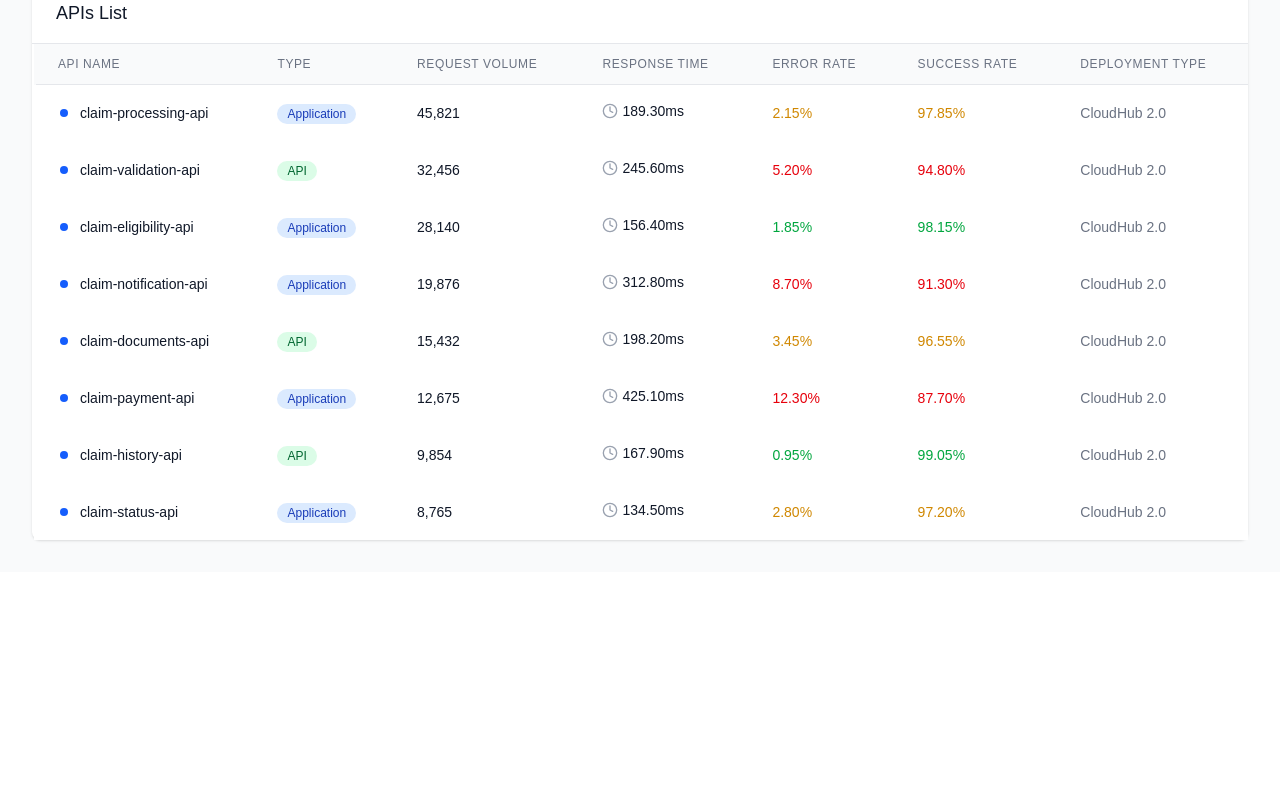
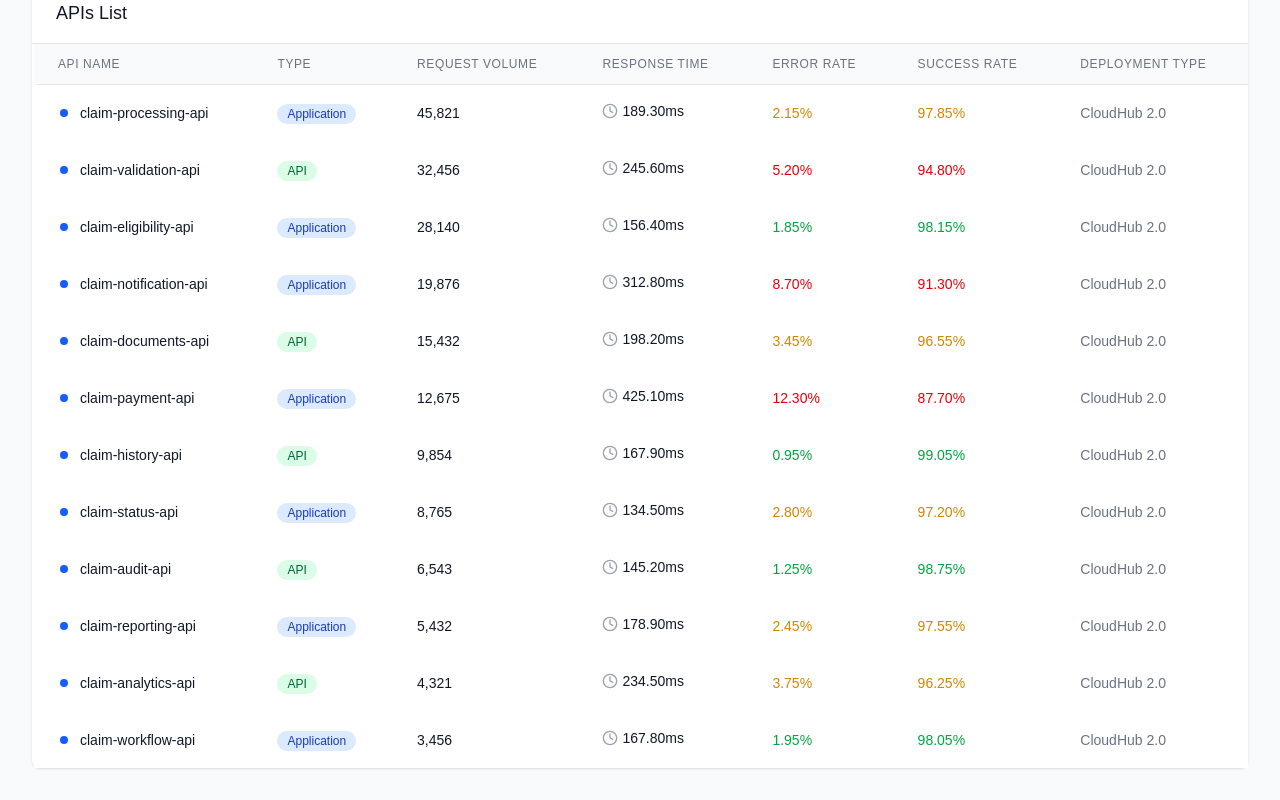
Before and after one commit to codecraft26/anylytics--medica-anypoint-, a Next.js app: page / in a window 1280 px wide. Shown: the part 370-1170 px from the top of the page. Before the commit the page ends 942 px from the top, so only its background shows below. Built offline with nearby package versions, Linux system fonts and the light colour scheme.

Commit message:
adding more data

```diff
--- a/src/component/Dashabord.tsx
+++ b/src/component/Dashabord.tsx
@@ -114,7 +114,49 @@ const ClaimApiDashboard: React.FC = () => {
         errorRate: 2.80,
         successRate: 97.20,
         deploymentType: 'CloudHub 2.0'
+      },
+      {
+        id: 9,
+        name: 'claim-audit-api',
+        type: 'API',
+        requestVolume: 6543,
+        responseTime: '145.20ms',
+        errorRate: 1.25,
+        successRate: 98.75,
+        deploymentType: 'CloudHub 2.0'
+      },
+      {
+        id: 10,
+        name: 'claim-reporting-api',
+        type: 'Application',
+        requestVolume: 5432,
+        responseTime: '178.90ms',
+        errorRate: 2.45,
+        successRate: 97.55,
+        deploymentType: 'CloudHub 2.0'
+      },
+      {
+        id: 11,
+        name: 'claim-analytics-api',
+        type: 'API',
+        requestVolume: 4321,
+        responseTime: '234.50ms',
+        errorRate: 3.75,
+        successRate: 96.25,
+        deploymentType: 'CloudHub 2.0'
+      },
+      {
+        id: 12,
+        name: 'claim-workflow-api',
+        type: 'Application',
+        requestVolume: 3456,
+        responseTime: '167.80ms',
+        errorRate: 1.95,
+        successRate: 98.05,
+        deploymentType: 'CloudHub 2.0'
       }
+
+
     ],
     QA: [
       {
@@ -145,6 +187,46 @@ const ClaimApiDashboard: React.FC = () => {
         responseTime: '189.60ms',
         errorRate: 3.15,
         successRate: 96.85,
+        deploymentType: 'CloudHub 2.0'
+      },
+      {
+        id: 4,
+        name: 'claim-notification-api',
+        type: 'Application',
+        requestVolume: 432,
+        responseTime: '298.40ms',
+        errorRate: 6.25,
+        successRate: 93.75,
+        deploymentType: 'CloudHub 2.0'
+      },
+      {
+        id: 5,
+        name: 'claim-documents-api',
+        type: 'API',
+        requestVolume: 321,
+        responseTime: '187.30ms',
+        errorRate: 4.85,
+        successRate: 95.15,
+        deploymentType: 'CloudHub 2.0'
+      },
+      {
+        id: 6,
+        name: 'claim-payment-api',
+        type: 'Application',
+        requestVolume: 287,
+        responseTime: '412.60ms',
+        errorRate: 8.95,
+        successRate: 91.05,
+        deploymentType: 'CloudHub 2.0'
+      },
+      {
+        id: 7,
+        name: 'claim-audit-api',
+        type: 'API',
+        requestVolume: 198,
+        responseTime: '156.70ms',
+        errorRate: 3.45,
+        successRate: 96.55,
         deploymentType: 'CloudHub 2.0'
       }
     ]
```
